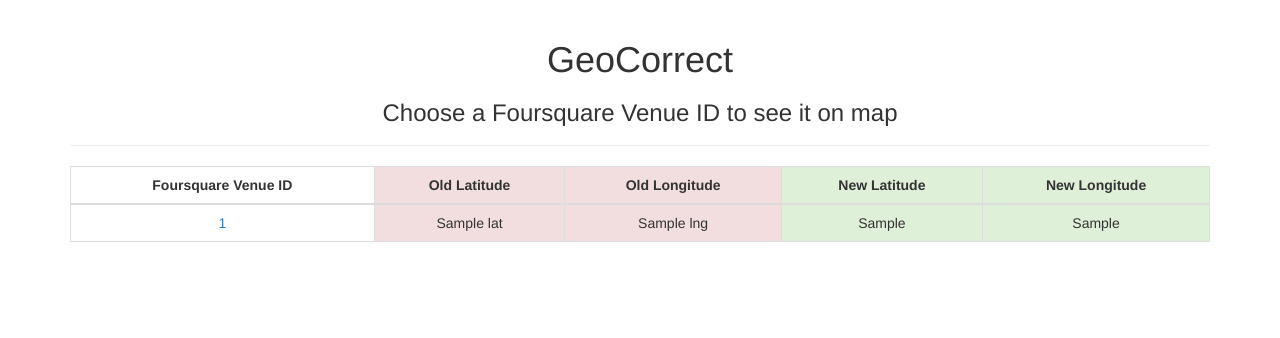
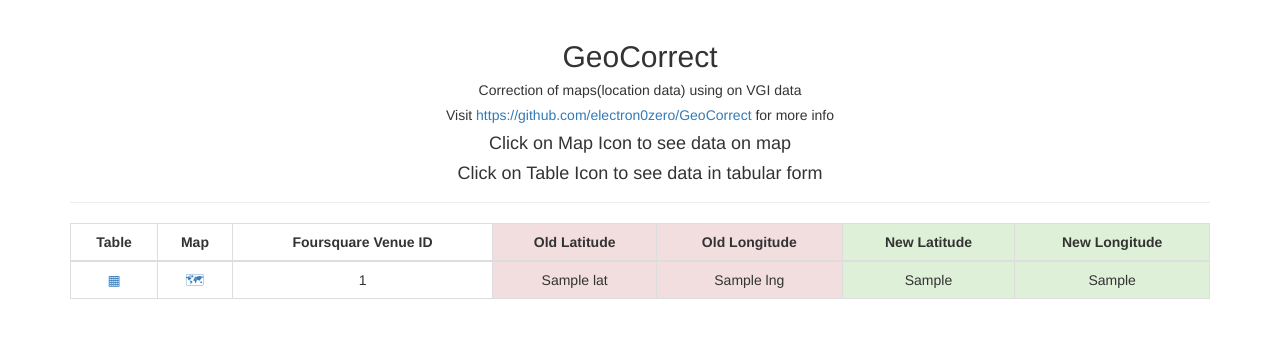
Before and after one commit to electron0zero/GeoCorrect, a Flask app: template web/templates/index.html in a window 1280 px wide. Shown: the top 338 px of the page. Run offline with Flask 2, Linux system fonts and the light colour scheme; the template is opened without the code that fills it: most values are stand-ins (such as "Sample title", 1, 10 or a date in 2020); some libraries are stand-ins or nearby versions.

Commit message:
Update index page

```diff
--- a/web/templates/index.html
+++ b/web/templates/index.html
@@ -3,32 +3,37 @@
 {% block page_content %}
     <!--Head Text-->
     <div class="page-header text-center">
-        <h1 >GeoCorrect</h1>
-        <h3>Choose a Foursquare Venue ID to see it on map</h3>
+        <h2>GeoCorrect</h2>
+        <h5> Correction of maps(location data) using on VGI data</h5>
+        <h5>Visit <a href="https://github.com/electron0zero/GeoCorrect">https://github.com/electron0zero/GeoCorrect</a> for more info </h5>
+        <h4>Click on Map Icon to see data on map</h4>
+        <h4>Click on Table Icon to see data in tabular form</h4>
     </div>
 
     <!--data table-->
   <table class="table table-bordered table-hover table-responsive">
     <thead>
       <tr>
+        <th class="text-center">Table</th>
+        <th class="text-center">Map</th>
         <th class="text-center">Foursquare Venue ID</th>
         <th class="text-center danger">Old Latitude </th>
         <th class="text-center danger">Old Longitude</th>
         <th class="text-center success">New Latitude </th>
         <th class="text-center success">New Longitude</th>
-
       </tr>
     </thead>
     <tbody class="text-center">
       {% for entry in entries %}
         <tr>
-          <td><a href="/{{ entry.venue_id }}">{{ entry.venue_id }}</a></td>
+          <td><a href="/table/{{ entry.venue_id }}">&#9638;</a></td>
+          <td><a href="/{{ entry.venue_id }}">&#128506;</a></td>
+          <td>{{ entry.venue_id }}</td>
           <td class="danger">{{ entry.lat }}</td>
           <td class="danger">{{ entry.lng }}</td>
           <td class="success">{{ entry.lat_new }}</td>
           <td class="success">{{ entry.lng_new }}</td>
-
-          </tr>
+        </tr>
       {% endfor %}
     </tbody>
   </table>
```
